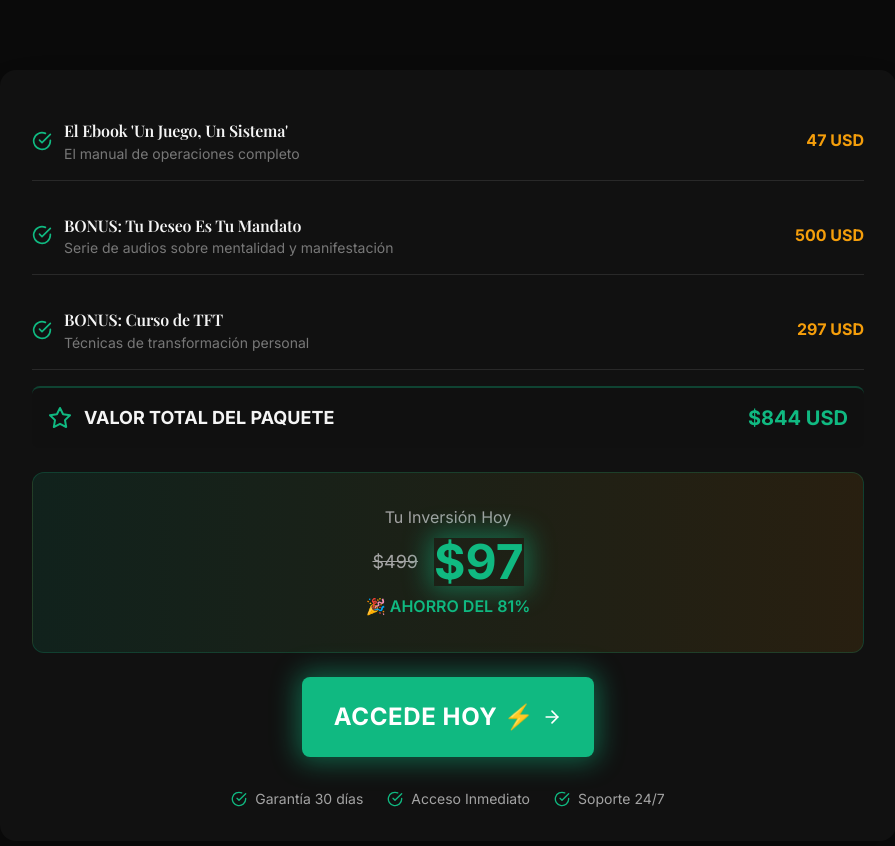
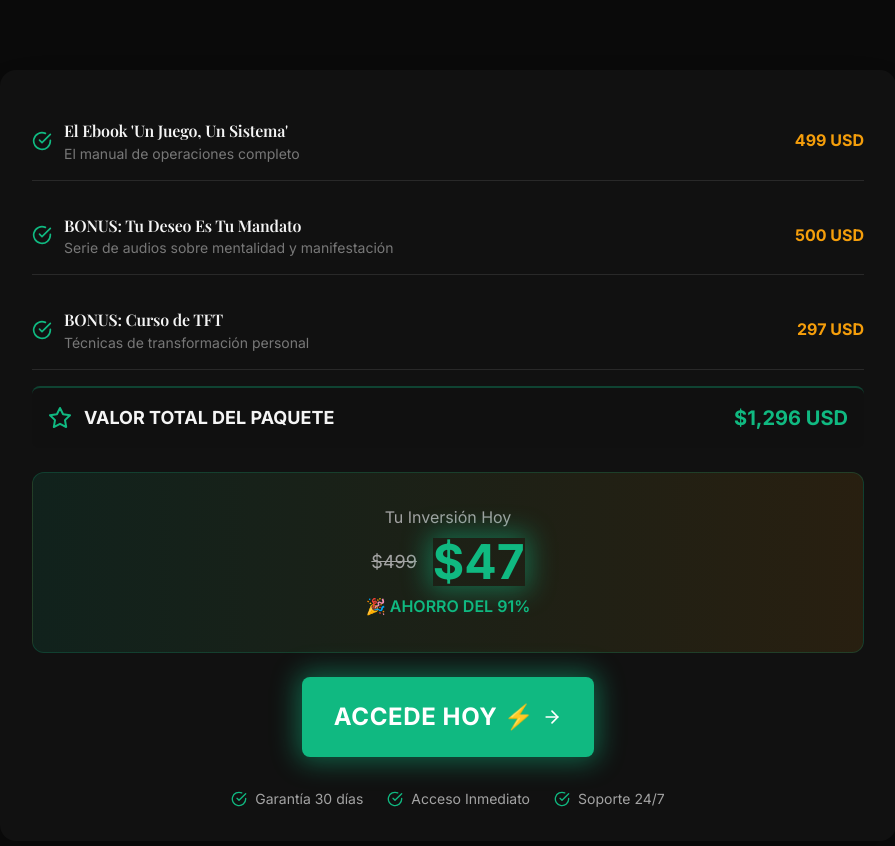
Before and after one commit to jjcarlucho/unjuegounsistema, a React (Vite) app: page / in a window 1280 px wide. Shown: the part 8182-9028 px from the top of the page, without its empty margins (192-1087 px from the left). Built offline with nearby package versions, Linux system fonts and the light colour scheme.

Commit message:
Corregir precios: libro  USD, precio final  USD, ahorro 91%

```diff
--- a/src/components/Storytelling.tsx
+++ b/src/components/Storytelling.tsx
@@ -15,7 +15,7 @@ const Storytelling = () => {
           <h2 className="text-4xl md:text-5xl font-serif font-bold text-white mb-8 leading-tight">
             El Sistema de Baccarat de la Élite:
             <span className="block text-transparent bg-clip-text bg-gradient-to-r from-yellow-400 to-yellow-600">
-              Un Secreto de $47 USD
+              Un Secreto de $499 USD
             </span>
           </h2>
         </div>
@@ -29,7 +29,7 @@ const Storytelling = () => {
           >
             <Eye className="w-6 h-6 text-yellow-400 mt-1 flex-shrink-0" />
             <span>
-              Hace más de 25 años, este sistema fue desarrollado en secreto por un genio matemático para un círculo exclusivo de la élite financiera. Pagaron más de $47 USD por este conocimiento, diseñado para explotar las vulnerabilidades estadísticas del Baccarat y asegurar una ventaja inquebrantable.
+              Hace más de 25 años, este sistema fue desarrollado en secreto por un genio matemático para un círculo exclusivo de la élite financiera. Pagaron más de $499 USD por este conocimiento, diseñado para explotar las vulnerabilidades estadísticas del Baccarat y asegurar una ventaja inquebrantable.
             </span>
           </motion.div>
           <motion.div
--- a/src/components/sections/Offer.tsx
+++ b/src/components/sections/Offer.tsx
@@ -9,7 +9,7 @@ const Offer: React.FC = () => {
   const offerItems = [
     {
       name: "El Ebook 'Un Juego, Un Sistema'",
-      originalPrice: "47 USD",
+      originalPrice: "499 USD",
       description: "El manual de operaciones completo"
     },
     {
@@ -62,7 +62,7 @@ const Offer: React.FC = () => {
                     <Star className="w-6 h-6 text-quantum-green-cta" />
                     <span className="text-quantum-text-bright font-bold text-lg">VALOR TOTAL DEL PAQUETE</span>
                   </div>
-                  <span className="text-quantum-green-cta font-bold text-xl">$844 USD</span>
+                  <span className="text-quantum-green-cta font-bold text-xl">$1,296 USD</span>
                 </div>
               </div>
 
@@ -71,9 +71,9 @@ const Offer: React.FC = () => {
                 <p className="text-quantum-text-dim mb-2">Tu Inversión Hoy</p>
                 <div className="flex items-center justify-center gap-4">
                   <span className="text-quantum-text-dim line-through text-lg">$499</span>
-                  <span className="text-quantum-green-cta font-bold text-5xl cta-button">$97</span>
+                  <span className="text-quantum-green-cta font-bold text-5xl cta-button">$47</span>
                 </div>
-                <p className="text-quantum-green-cta font-semibold mt-2">🎉 AHORRO DEL 81%</p>
+                <p className="text-quantum-green-cta font-semibold mt-2">🎉 AHORRO DEL 91%</p>
               </div>
 
               {/* CTA */}
```
